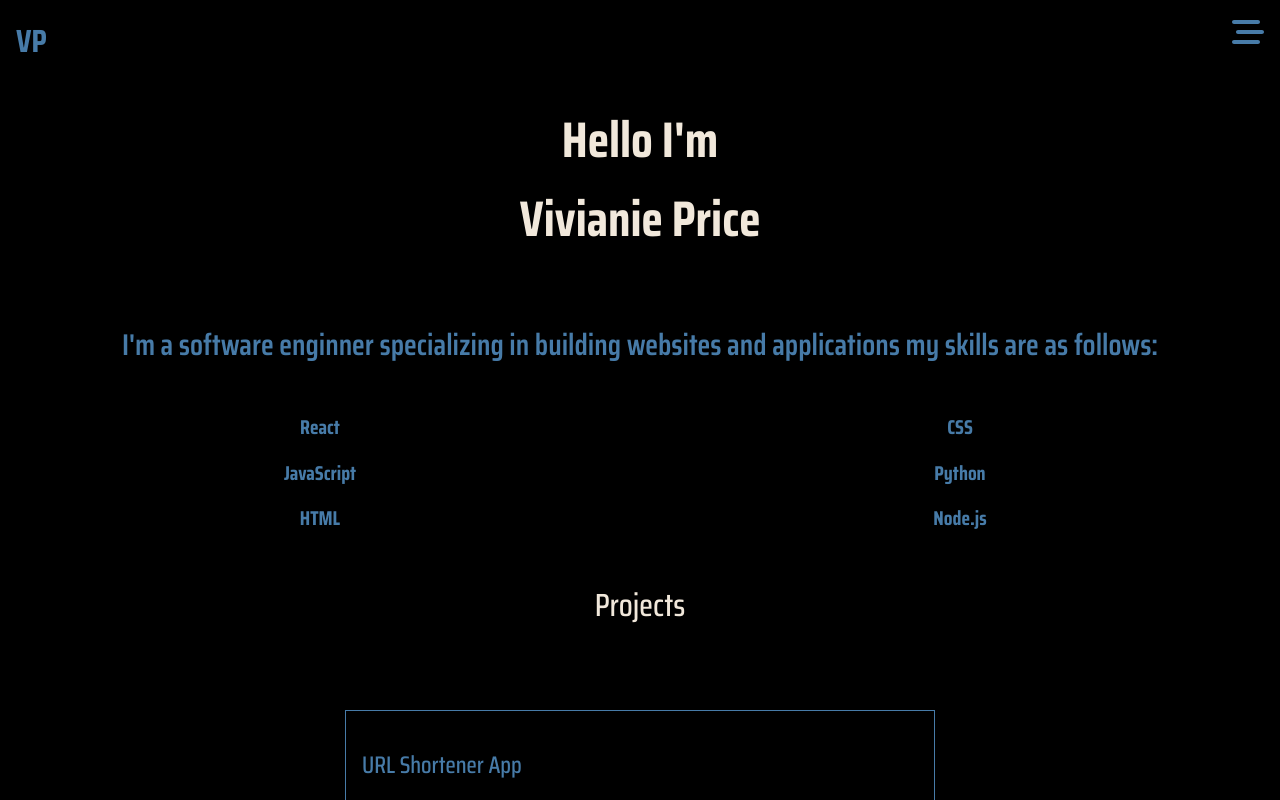
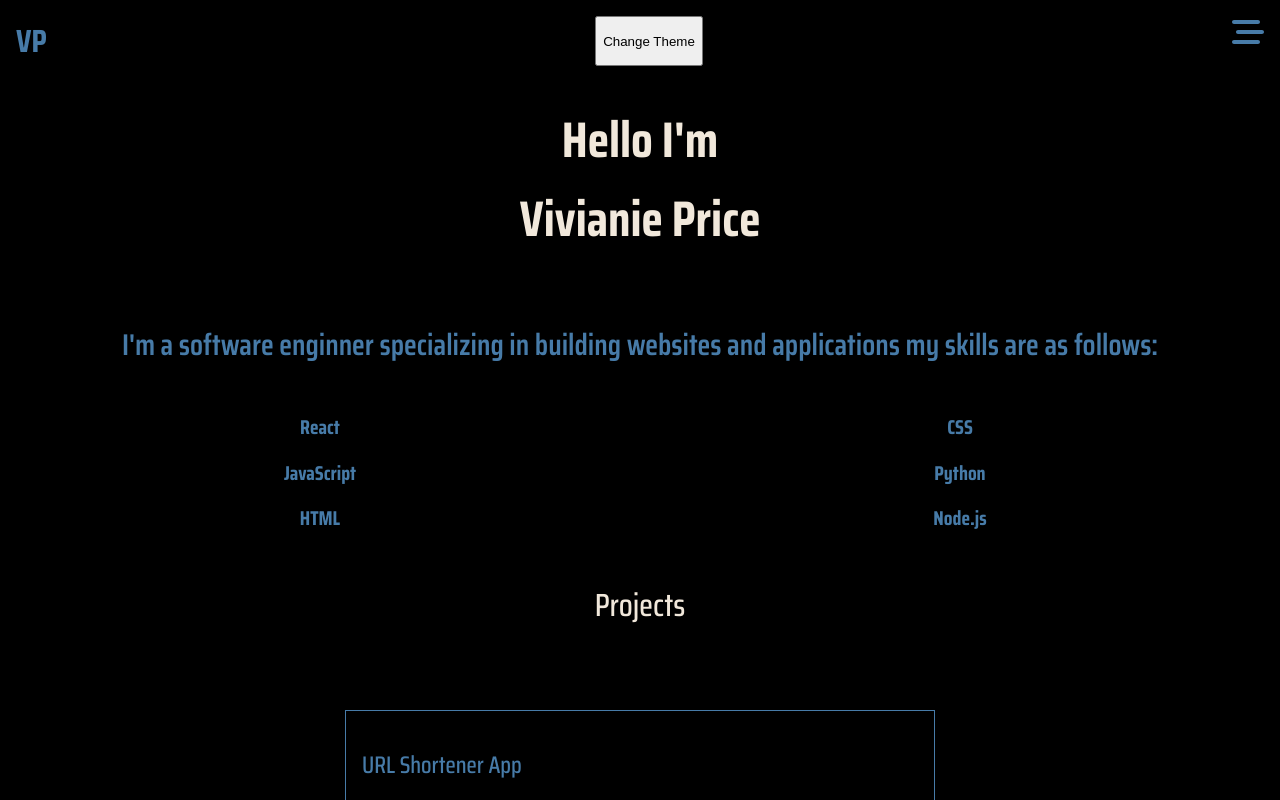
Before and after one commit to Vivianie-P/portfolio, a React (Create React App) app: page / in a window 1280 px wide. Shown: the top 800 px of the page. Built offline with nearby package versions, Linux system fonts and the light colour scheme.

Commit message:
added light and dark mode to project

```diff
--- a/package.json
+++ b/package.json
@@ -15,6 +15,7 @@
 		"react-router-dom": "^6.3.0",
 		"react-router-hash-link": "^2.4.3",
 		"react-scripts": "5.0.1",
+		"styled-components": "^5.3.6",
 		"web-vitals": "^2.1.4"
 	},
 	"scripts": {
--- a/src/App.js
+++ b/src/App.js
@@ -1,5 +1,9 @@
 import "./App.css";
-import { useRef } from "react";
+import { useState } from "react";
+import { FontAwesomeIcon } from "@fortawesome/react-fontawesome";
+import { faMoon, faSun } from "@fortawesome/free-solid-svg-icons";
+import { ThemeProvider } from "styled-components";
+import { lightTheme, darkTheme, GlobalStyles } from "./Components/themes.js";
 import Header from "./Components/Header.jsx";
 import AboutMe from "./Components/AboutMe.jsx";
 import Skills from "./Components/Skills.jsx";
@@ -7,19 +11,27 @@ import Projects from "./Components/Projects.jsx";
 import ContactMe from "./Components/ContactMe.jsx";
 import Footer from "./Components/Footer.jsx";
 import { BrowserRouter as Router, Routes, Route } from "react-router-dom";
-import { HashLink as Link } from "react-router-hash-link";
 
 function App() {
+	const [theme, setTheme] = useState("dark");
+	const themeToggler = () => {
+		theme === "dark" ? setTheme("light") : setTheme("dark");
+	};
+
 	return (
+		<ThemeProvider theme={theme === "light" ? lightTheme : darkTheme}>
+			<GlobalStyles />
 			<div className="App">
 				<div className="main">
 					<Router>
 						<div className="main-header">
 							<h1 className="logo">VP</h1>
+							<button onClick={() => themeToggler()}>Change Theme</button>
 							<Header />
 						</div>
 						<Routes>
 							<Route exact path="/about-me" component={<AboutMe />}></Route>
+							<Route path="/projects" component={<Projects />} />
 						</Routes>
 					</Router>
 					<AboutMe />
@@ -29,6 +41,7 @@ function App() {
 					<Footer />
 				</div>
 			</div>
+		</ThemeProvider>
 	);
 }
 
--- a/src/Components/Header.css
+++ b/src/Components/Header.css
@@ -65,5 +65,13 @@
 	color: rgb(71, 123, 168);
 }
 
+.light-dark {
+	display: flex;
+	justify-content: flex-end;
+	font-size: 2rem;
+	background: none;
+	color: rgb(71, 123, 168);
+}
+
 @media screen and (min-width: 600px) {
 }
--- a/src/Components/Header.jsx
+++ b/src/Components/Header.jsx
@@ -3,13 +3,15 @@ import "./Header.css";
 import { Link } from "react-router-dom";
 import { HeaderData } from "./HeaderData";
 import { FontAwesomeIcon } from "@fortawesome/react-fontawesome";
-import { faBarsStaggered } from "@fortawesome/free-solid-svg-icons";
+import {
+	faBarsStaggered,
+	faMoon,
+	faSun,
+} from "@fortawesome/free-solid-svg-icons";
 
 const Header = () => {
 	const [sidebar, setSidebar] = useState(false);
-
 	const showSidebar = () => setSidebar(!sidebar);
-
 	const closeMenu = () => setSidebar(false);
 
 	return (
@@ -33,12 +35,13 @@ const Header = () => {
 				<FontAwesomeIcon icon={faBarsStaggered} onClick={showSidebar} />
 			</Link>
 			<div className={sidebar ? "mobile-header-on" : "mobile-header-off"}>
-				<nav className={"menu-items"}>
+				<nav className="menu-items">
 					<ul className="menu-items-list">
 						{HeaderData.map((item, index) => {
 							return (
 								<li key={index} className={item.cName}>
 									<Link to={item.path} onClick={closeMenu}>
+										{item.icon}
 										<span>{item.title}</span>
 									</Link>
 								</li>
--- a/src/Components/HeaderData.js
+++ b/src/Components/HeaderData.js
@@ -6,17 +6,17 @@ export const HeaderData = [
 	},
 	{
 		title: "Skills",
-		path: "#skills",
+		path: "/skills",
 		cName: "nav-link",
 	},
 	{
 		title: "Projects",
-		path: "#projects",
+		path: "/projects",
 		cName: "nav-link",
 	},
 	{
 		title: "Contact Me",
-		path: "#contact-me",
+		path: "/contact-me",
 		cName: "nav-link",
 	},
 ];
--- /dev/null
+++ b/src/Components/themes.js
@@ -0,0 +1,21 @@
+import { createGlobalStyle } from "styled-components";
+import { FontAwesomeIcon } from "@fortawesome/react-fontawesome";
+import { faMoon, faSun } from "@fortawesome/free-solid-svg-icons";
+
+export const lightTheme = {
+	body: "#f1e8db",
+	fontColor: "#000",
+	icon: <FontAwesomeIcon icon={faMoon} />,
+};
+
+export const darkTheme = {
+	body: "#000",
+	fontColor: "#f1e8db",
+	icon: <FontAwesomeIcon icon={faSun} />,
+};
+
+export const GlobalStyles = createGlobalStyle`
+	body {
+		background-color: ${(props) => props.theme.body};
+	}
+`;
```
Also changed, not shown: 1 other file (tests, documents, lock files or other folders). Lines whose indentation alone changed are shown as unchanged.
